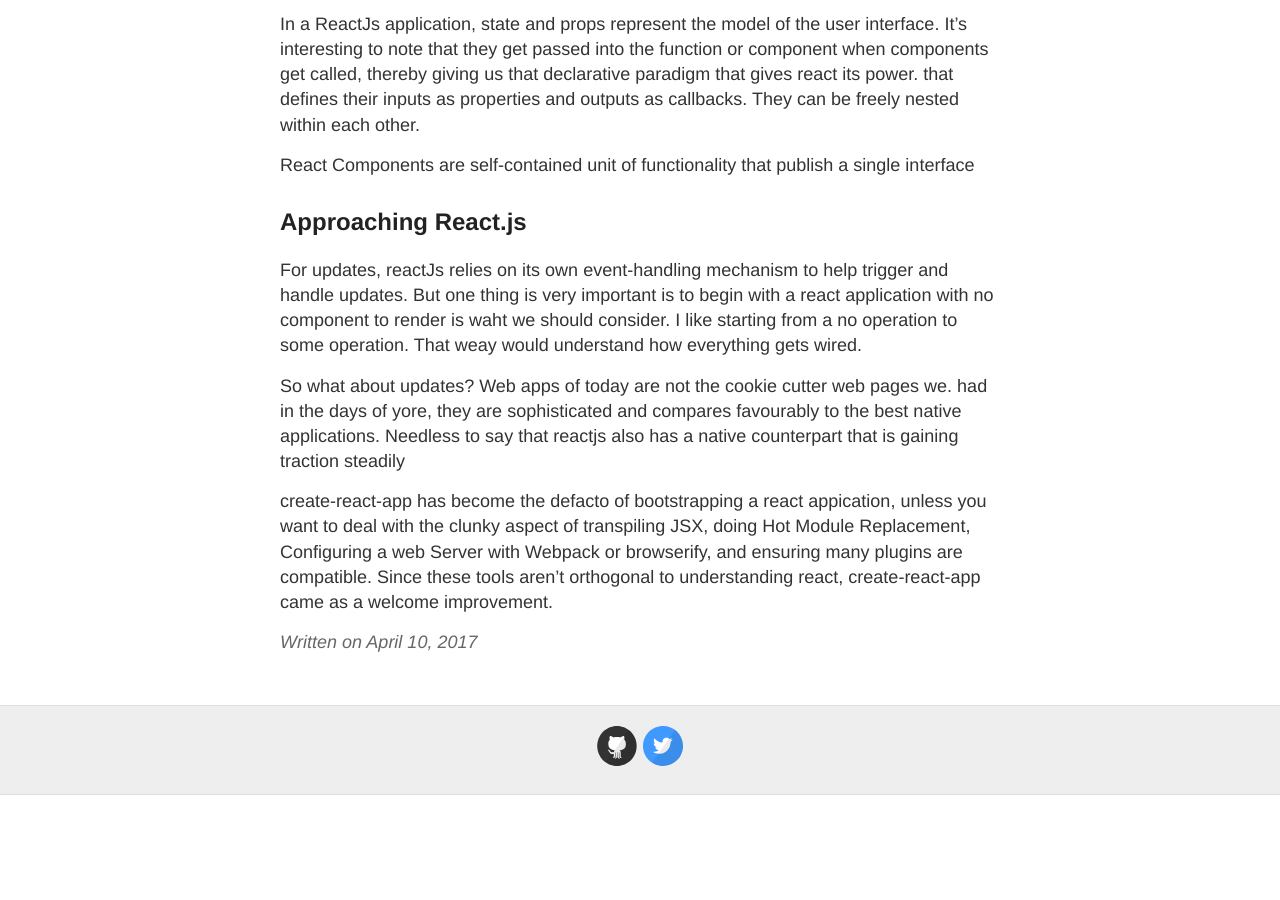
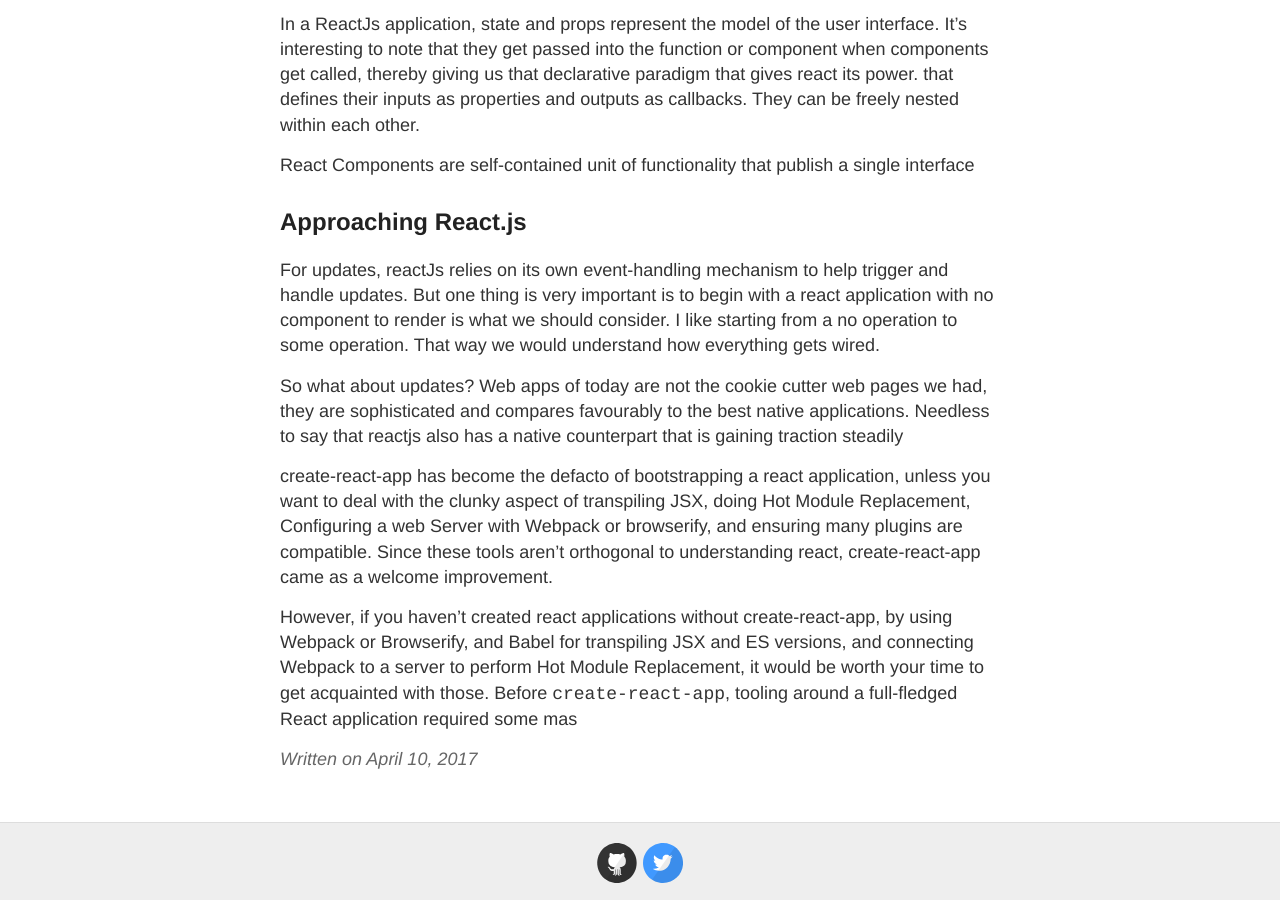
Before and after one commit to yeleywale/yeleywale.github.io, a Jekyll site: the page built from _posts/2017-4-10-Get Started with ReactJs.md, in a window 1280 px wide and 900 px high, scrolled down 1389 px. Built offline with Jekyll 4.4.1, drawn with Linux system fonts in a browser that asks for light colours; our own code applies the rules of GitHub Pages for plain Markdown files; comment, search, counter and statistics services are not loaded; before the commit the page ends 2184 px from its top, so only the background shows below that; some of the changed text lies outside the part shown.

Commit message:
Update blog

```diff
--- a/_posts/2017-4-10-Get Started with ReactJs.md
+++ b/_posts/2017-4-10-Get Started with ReactJs.md
@@ -1,16 +1,16 @@
 ## What is ReactJs
 
-Folks at Facebook describes ReactJs as a UI library for creating high performant web and native application.
+Facebook describes ReactJs as a UI library for creating high performant web and native application.
 
 Let me add this:
 
-> React is a UI rendering and eventing library for creating UIs from the bottom-up by composing parts in a declaration and functional way.
+> React is a UI rendering and eventing library for creating UIs from the bottom-up by composing parts in a declarative and functional way.
 
 
 ## Virtual DOM
-Unlike other libraries that interact directly with the DOM, React got a little bit fancier by abstracting away the DOM, thereby giving it the leverage to perform whatever magic with the model before it get translated to DOM elements.
+Unlike other libraries that interact directly with the DOM, React got a little bit smarter by abstracting away the DOM, thereby giving it the power to perform whatever magic with the application state before it gets translated to DOM elements.
 
-Pure sorcery you would say! The virtual DOM is just a fancy name for a Javascript object represents your real object. It's at the center of react's philosophy and architecture, without it there may not be a better way to do
+Pure sorcery you would say! The virtual DOM is just a fancy name for a Javascript object representing your real object. It's at the center of react's philosophy and architecture, without it there may not be a better way to do
 
 If you are familiar with robust system design, you would appreciate what good abstractions do afford you, and even more so when you have a complex system like the Document Object Model where updation, insertion, deletion and the rest are expensive.
 
@@ -25,8 +25,10 @@
 React Components are self-contained unit of functionality that publish a single interface
 
 ## Approaching React.js
-For updates, reactJs relies on its own event-handling mechanism to help trigger and handle updates. But one thing is very important is to begin with a react application with no component to render is waht we should consider. I like starting from a no operation to some operation. That weay would understand how everything gets wired.
+For updates, reactJs relies on its own event-handling mechanism to help trigger and handle updates. But one thing is very important is to begin with a react application with no component to render is what we should consider. I like starting from a no operation to some operation. That way we would understand how everything gets wired.
 
-So what about updates? Web apps of today are not the cookie cutter web pages we. had in the days of yore, they are sophisticated and compares favourably to the best native applications. Needless to say that reactjs also has a native counterpart that is gaining traction steadily
+So what about updates? Web apps of today are not the cookie cutter web pages we had, they are sophisticated and compares favourably to the best native applications. Needless to say that reactjs also has a native counterpart that is gaining traction steadily
 
-create-react-app has become the defacto of bootstrapping a react appication, unless you want to deal with the clunky aspect of transpiling JSX, doing Hot Module Replacement, Configuring a web Server with Webpack or browserify, and ensuring many plugins are compatible. Since these tools aren't orthogonal to understanding react, create-react-app came as a welcome improvement.
+create-react-app has become the defacto of bootstrapping a react application, unless you want to deal with the clunky aspect of transpiling JSX, doing Hot Module Replacement, Configuring a web Server with Webpack or browserify, and ensuring many plugins are compatible. Since these tools aren't orthogonal to understanding react, create-react-app came as a welcome improvement.
+
+However, if you haven't created react applications without create-react-app, by using Webpack or Browserify, and Babel for transpiling JSX and ES versions, and connecting Webpack to a server to perform Hot Module Replacement, it would be worth your time to get acquainted with those. Before `create-react-app`, tooling around a full-fledged React application required some mas
```
